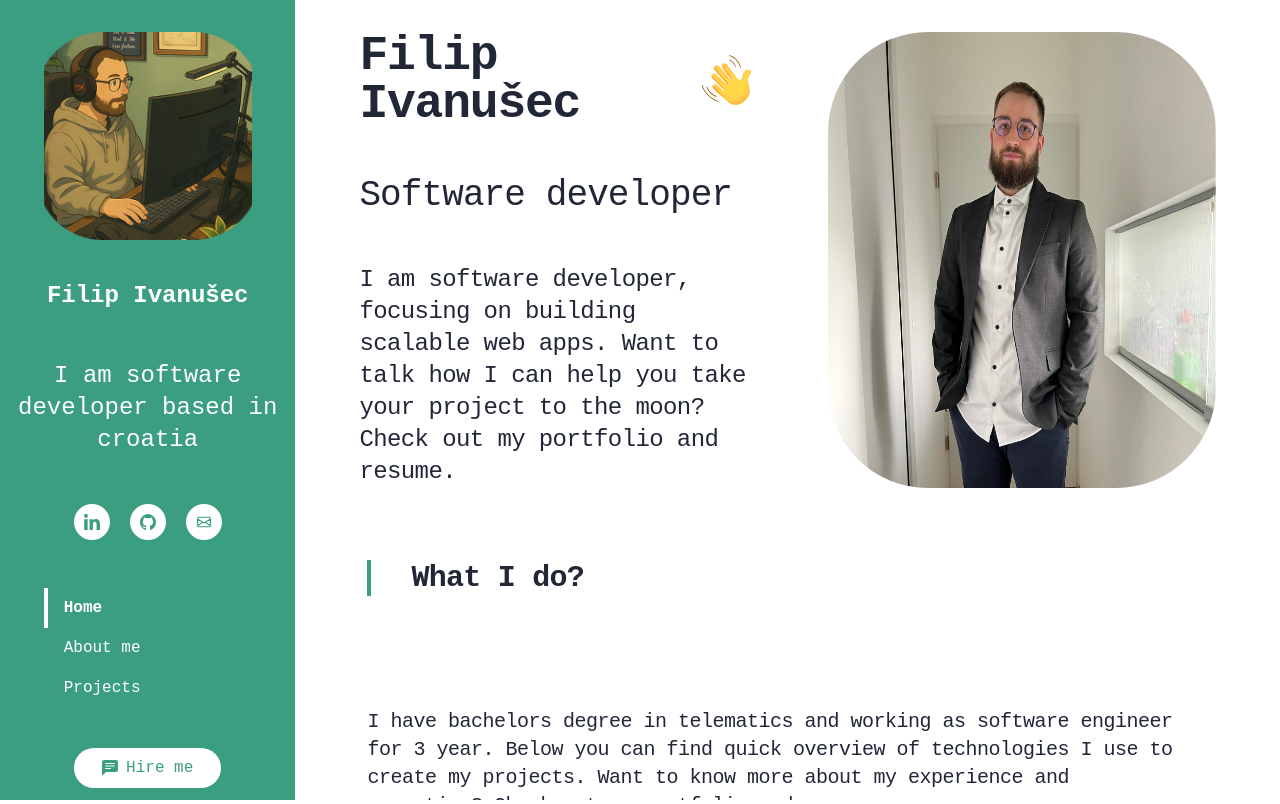
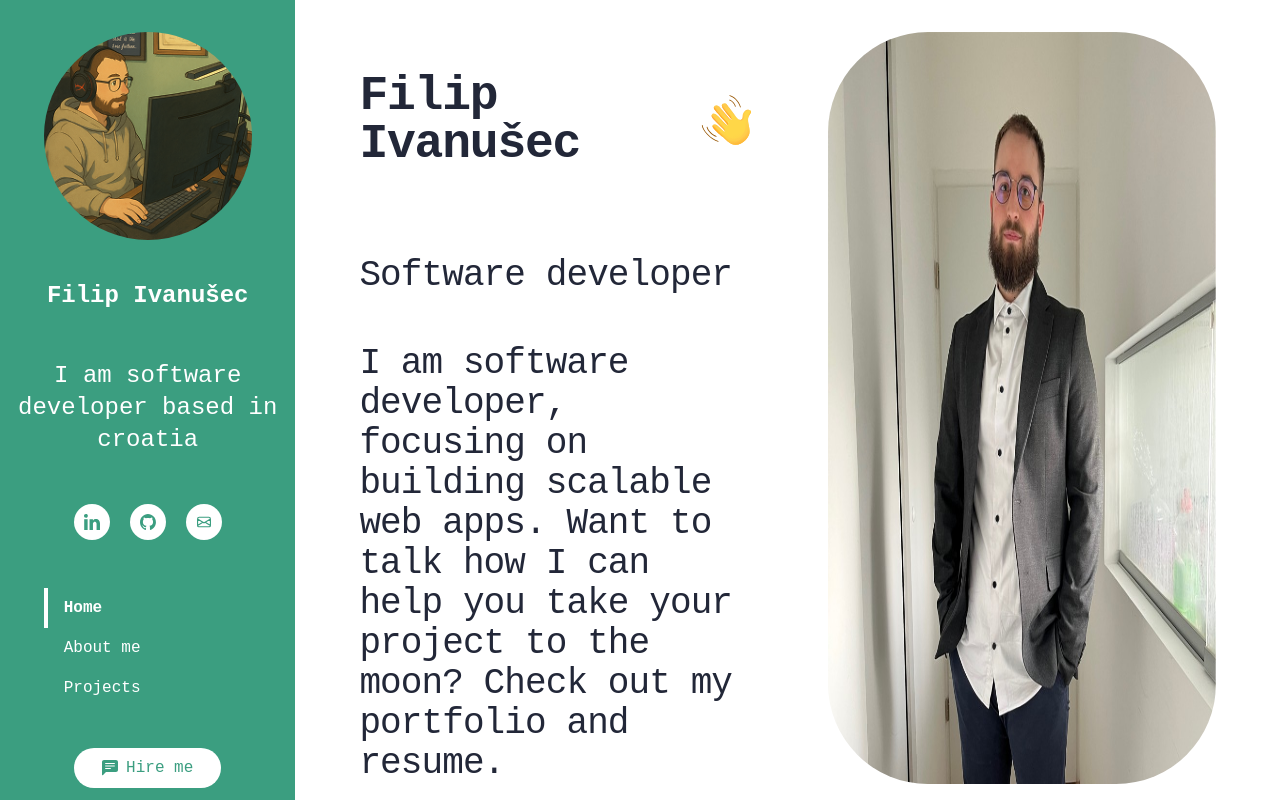
Before and after one commit to lomifile/portfolio-v3, a React (Vite) app: page / in a window 1280 px wide. Built offline with nearby package versions, Linux system fonts and the light colour scheme.

Commit message:
feat: adjust alignments

```diff
--- a/src/components/card-display/card-display.tsx
+++ b/src/components/card-display/card-display.tsx
@@ -13,7 +13,7 @@ import { TsIcon } from "../icons/ts-icon";
 
 export function CardDisplay() {
   return (
-    <div className="hidden lg:grid lg:grid-cols-2 gap-5 xl:grid-flow-col w-full p-8">
+    <div className="hidden lg:grid lg:grid-cols-2 gap-5 xl:grid-cols-4 w-full p-8">
       <Card
         icons={[<HtmlIcon />, <CssIcon />, <JsIcon />]}
         text="As any web developer I use HTML, CSS and Javascript as backbone to any project."
--- a/src/components/card/project-card.tsx
+++ b/src/components/card/project-card.tsx
@@ -15,7 +15,7 @@ export const ProjectCard = ({
   description,
 }: ProjectCardProps) => {
   return (
-    <div className="flex flex-row w-full p-2 lg:p-5 md:p-10 h-40 items-center border-2 border-primary rounded-xl gap-5">
+    <div className="flex flex-row w-full p-5 lg:p-5 md:p-10 h-40 items-center border-2 border-primary rounded-xl gap-5">
       <figure className="hidden w-28 h-28 lg:flex">{icon}</figure>
       <article className="flex flex-col gap-2 w-full h-full">
         <Typography as="h1" className="text-xl font-extrabold">
--- a/src/components/side-bar/side-bar.tsx
+++ b/src/components/side-bar/side-bar.tsx
@@ -20,7 +20,7 @@ export function SideBar() {
     <aside className="hidden sticky flex-col h-screen w-sm bg-primary white lg:flex">
       <div className="flex w-full flex-col p-8 items-center gap-10 text-white">
         <img
-          className="w-52 h-52 object-cover"
+          className="w-52 h-52 object-cover rounded-full"
           src="/images/face-image.png"
           alt="filip-ivanusec"
         />
--- a/src/header/header.tsx
+++ b/src/header/header.tsx
@@ -8,9 +8,9 @@ export function Header() {
   const [isOpen, setIsOpen] = useState(false);
 
   return (
-    <header className="flex flex-row gap-20 justify-between w-full lg:px-8">
+    <header className="flex flex-row md:gap-8 xl:gap-20 justify-between w-full lg:px-2 xl:px-8">
       <div className="flex flex-col gap-12 w-full">
-        <div className="hidden lg:flex-row gap-7 items-center lg:flex">
+        <div className="hidden lg:flex-row gap-7 items-center lg:py-10 lg:flex">
           <Typography
             as="h1"
             className="text-2xl lg:text-4xl xl:text-5xl font-extrabold text-white lg:text-dark-bg"
@@ -21,8 +21,8 @@ export function Header() {
         </div>
         <div
           className={clsx(
-            "fixed h-screen w-full -left-[400px] md:-left-[800px] top-20 z-30 bg-primary transition-all duration-500 lg:hidden",
-            isOpen && "left-0",
+            "fixed h-screen w-[98%] -left-[800px] md:-left-[1000px] lg:-left-[900px] top-20 z-30 bg-primary transition-all duration-500 lg:hidden",
+            isOpen && "left-0 md:left-0",
           )}
         >
           <MobileMenu isOpen={isOpen} setOpen={setIsOpen} />
@@ -70,16 +70,16 @@ export function Header() {
         </Typography>
         <Typography
           as="span"
-          className="text-lg lg:text-2xl font-medium max-w-3xl text-white lg:text-dark-bg"
+          className="text-lg xl:text-4xl font-medium max-w-3xl text-white lg:text-xl lg:text-dark-bg"
         >
           I am software developer, focusing on building scalable web apps. Want
           to talk how I can help you take your project to the moon? Check out my
           portfolio and resume.
         </Typography>
       </div>
-      <div className="hidden lg:flex w-full justify-center">
+      <div className="hidden lg:flex  justify-center w-full">
         <img
-          className="rounded-[100px] w-xl h-xl"
+          className="rounded-[100px] lg:w-full h-xl xl:w-xl"
           src="/images/my-image.jpeg"
           alt="filip-ivanusec"
         />
```
